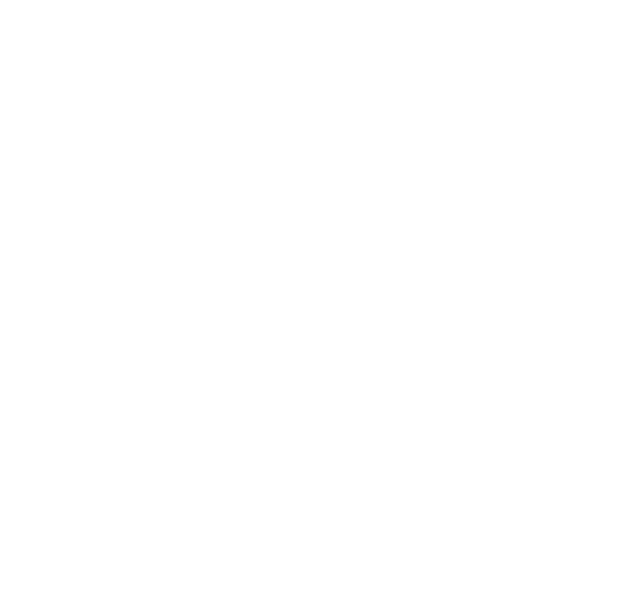
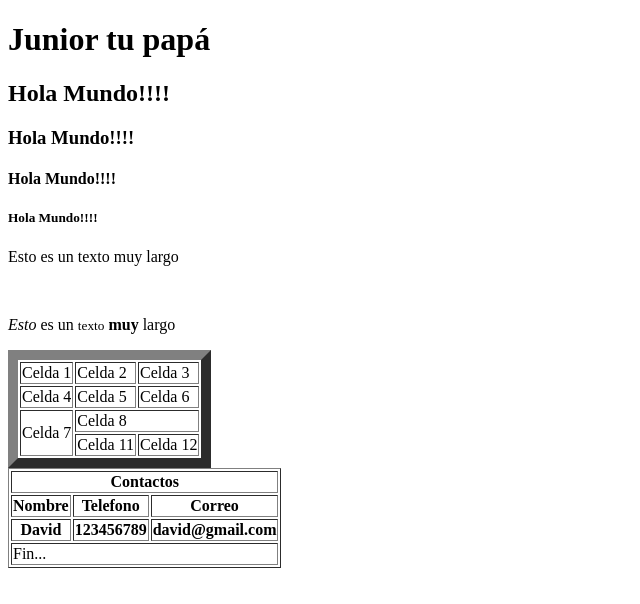
Before and after one commit to DavidForeroPinto/app_web_grupo_1, a plain HTML site: page Index.html in a window 1280 px wide. Shown: the whole page, without its empty margins (0-640 px from the left). Drawn offline with Linux system fonts and the light colour scheme.

Commit message:
Se agrego los titulos y las tablas

```diff
--- a/Index.html
+++ b/Index.html
@@ -8,5 +8,63 @@
       <!--
         Esto es un comentario
       -->
+      <h1>Junior tu papá</h1>
+      <h2>Hola Mundo!!!!</h2>
+      <h3>Hola Mundo!!!!</h3>
+      <h4>Hola Mundo!!!!</h4>
+      <h5>Hola Mundo!!!!</h5>
+      <p>
+        Esto es un texto muy largo
+      </p>
+      <br>
+      <p>
+        <i>Esto</i> es un <small>texto</small> <strong>muy</strong> largo
+      </p>
+      <table border="10">
+        <tr>
+            <td>Celda 1</td>
+            <td>Celda 2</td>
+            <td>Celda 3</td>
+        </tr>
+        <tr>
+            <td>Celda 4</td>
+            <td>Celda 5</td>
+            <td>Celda 6</td>
+        </tr>
+        <tr>
+            <td rowspan="2">Celda 7</td>
+            <td colspan="2">Celda 8</td>
+
+        </tr>
+        <tr>
+
+            <td>Celda 11</td>
+            <td>Celda 12</td>
+        </tr>
+      </table>
+      <table border="1">
+        <tbody>
+        <thead>
+            <tr>
+                <th colspan="3">Contactos</th>
+            </tr>
+<tr>
+    <th>Nombre</th>
+    <th>Telefono</th>
+    <th>Correo</th>
+</tr>
+<tr>
+    <th>David</th>
+    <th>123456789</th>
+    <th>david@gmail.com</th>
+</tr>
+        </thead>
+       </tbody>
+        <tfoot>
+<tr>
+    <td colspan="3">Fin... </td>
+</tr>
+        </tfoot>
+      </table>
     </body>
 </html>
```
